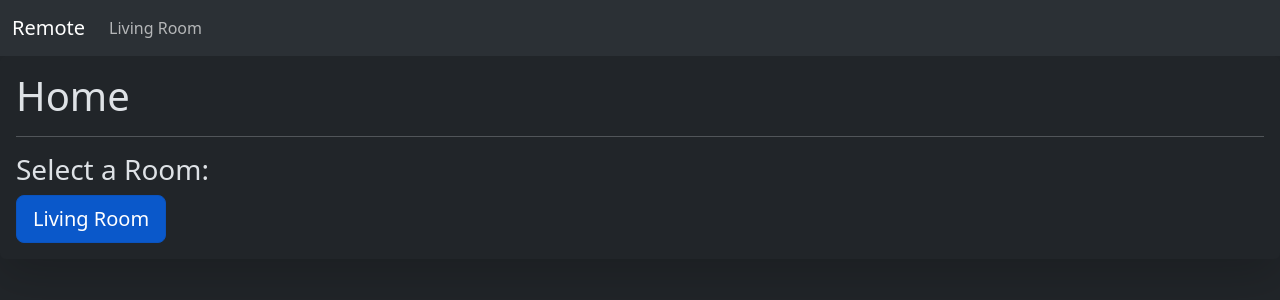
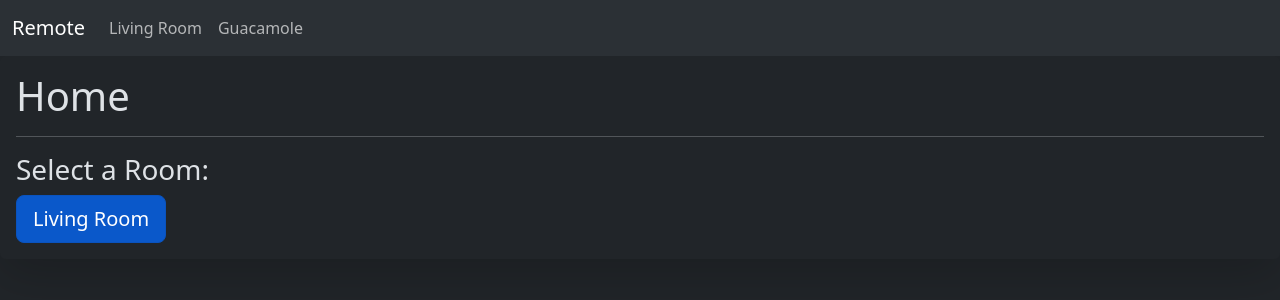
Before and after one commit to BrandenEsses/crestron-remote, a Flask app: page / in a window 1280 px wide. Shown: the top 300 px of the page. Run offline with Flask 3, Linux system fonts and the light colour scheme; parts of the project's set-up code (start-up, migrations or seed data) failed here and were passed over; some libraries are stand-ins or nearby versions.

Commit message:
Added Guacamole

```diff
--- a/app.py
+++ b/app.py
@@ -59,5 +59,8 @@ def hue():
         living_room_group.set_brightness(254)
     return ("nothing")
 
+@app.route('/guacamole', methods = ['GET','POST'])
+def guacamole():
+    return render_template("guacamole.html")
 if __name__ == '__main__':
     app.run()
--- a/templates/layout/page.html
+++ b/templates/layout/page.html
@@ -23,7 +23,7 @@
       <div class="collapse navbar-collapse" id="navbarNavAltMarkup">
         <div class="navbar-nav">
           <a class="nav-item nav-link" href="/living_room">Living Room</a>
-<!--          <a class="nav-item nav-link" href="/bedroom">Bedroom</a>-->
+          <a class="nav-item nav-link" href="/guacamole">Guacamole</a>
         </div>
       </div>
       </div>
```
Also changed, not shown: templates/guacamole.html (added, +8 -0 lines).
